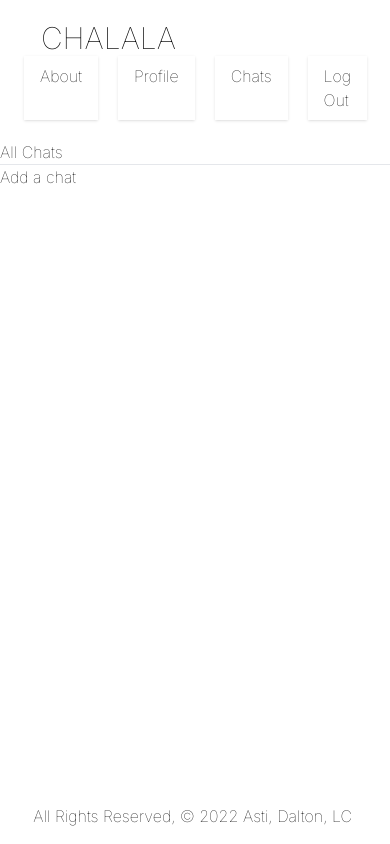
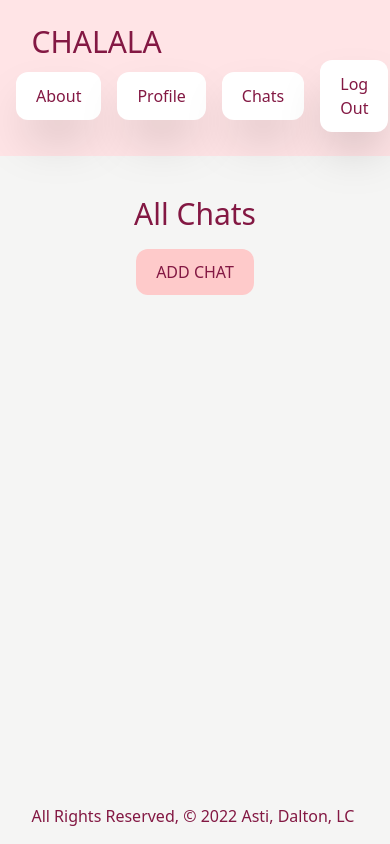
Before and after one commit to AnastasiiaAsti/chalala, a Django app: page /chats/ in a window 390 px wide. Run offline with Django 4.2, Linux system fonts and the light colour scheme; the visitor is signed in with stand-in values (Sample User, id 1); data that the repository does not hold is empty; some libraries are stand-ins or nearby versions.

Commit message:
adds style to pages

```diff
--- a/main_app/static/css/style.css
+++ /dev/null
@@ -1,6 +0,0 @@
-body {
-    font-family: 'Inter', sans-serif;}
-
-.brown {
-    color: #783636;
-}
--- a/main_app/templates/about.html
+++ b/main_app/templates/about.html
@@ -1,6 +1,6 @@
 {% extends 'base.html' %} {% block content %}
 
-<h1>User's Profile</h1>
+<h1 class="text-3xl lg:text-6xl text-pink-900">About</h1>
 <hr />
 
 {% endblock %}
--- a/main_app/templates/base.html
+++ b/main_app/templates/base.html
@@ -9,40 +9,40 @@
     <link rel="preconnect" href="https://fonts.gstatic.com" crossorigin>
     <link href="https://fonts.googleapis.com/css2?family=Inter:wght@100;600&display=swap" rel="stylesheet">
     <link rel="stylesheet" type="text/css" href="{% static 'css/style.css' %}">
+    <script src="https://cdn.tailwindcss.com?plugins=forms,typography,aspect-ratio,line-clamp"></script>
     <script src="https://cdn.tailwindcss.com"></script>
-    <script src="https://cdn.tailwindcss.com?plugins=forms,typography,aspect-ratio,line-clamp"></script>
     <title>Chalala</title>
-    <!--Import Google Icon Font-->
-    <!--Import materialize.css-->
 </head>
-<body class="flex flex-col h-screen">
-        <nav class="px-2 sm:px-4 py-2.5 dark:bg-red-100">
-                    <div class="flex flex-wrap justify-between items-center mx-auto max-w-screen-xl px-4 md:px-6 py-2.5">
-                        <a href="{% url 'home'%}" class="text-3xl 783636">&nbsp;&nbsp;CHALALA</a>
+
+<body class="bg-stone-100">
+        <nav class="flex flex-wrap justify-between items-center px-4 py-6 bg-rose-100">
+            <div>
+                <a href="{% url 'home'%}" class="text-3xl text-pink-900">&nbsp;&nbsp;CHALALA</a>
+            </div>
             {% if user.is_authenticated %}
-                        <div class="flex md:order-2 space-x-5">
-                        <a class="bg-white hover:bg-gray-100 py-2 px-4 shadow" href="{% url 'about' %}">About</a>
-                        <a class="bg-white hover:bg-gray-100 py-2 px-4 shadow" href="{% url 'profile' %}">Profile</a>
-                        <a class="bg-white hover:bg-gray-100 py-2 px-4 shadow"href="{% url 'index' %}">Chats</a>
-                        <a class="bg-white hover:bg-gray-100 py-2 px-4 shadow"href="{% url 'logout' %}">Log Out</a>
+            <div class="flex items-center space-x-4">
+                <a class="bg-white rounded-xl hover:bg-red-200 py-3 px-5 shadow-2xl text-pink-900" href="{% url 'about' %}">About</a>
+                <a class="bg-white rounded-xl hover:bg-red-200 py-3 px-5 shadow-2xl text-pink-900" href="{% url 'profile' %}">Profile</a>
+                <a class="bg-white rounded-xl hover:bg-red-200 py-3 px-5 shadow-2xl text-pink-900"href="{% url 'index' %}">Chats</a>
+                <a class="bg-white rounded-xl hover:bg-red-200 py-3 px-5 shadow-2xl text-pink-900"href="{% url 'logout' %}">Log Out</a>
                 {% else %}
-                        <a class="bg-red-200 hover:bg-gray-100 py-2 px-4 shadow" href="{% url 'signup' %}">Sign Up</a>
-                        <a class="bg-white hover:bg-gray-100 py-2 px-4 shadow" href="{% url 'login' %}">Log In</a>
+                <a class="bg-red-200 rounded-xl hover:bg-red-300 py-3 px-5 shadow-2xl text-pink-900" href="{% url 'signup' %}">Sign Up</a>
+                <a class="bg-white rounded-xl hover:bg-stone-300 py-3 px-5 shadow-2xl text-pink-900" href="{% url 'login' %}">Log In</a>
                 {% endif %}
             </div>
-                    </div>
         </nav>
-    <main class="container">
+
+        <div class="p-10 lg:p-20 text-center text-pink-900">
         {% block content %}
         {% endblock %}
-    </main>
+<div>
     <footer class="text-center
     fixed
     inset-x-0
     bottom-0
     p-4
     dark:bg-red-100">
-        <div class="">All Rights Reserved, &copy; 2022 Asti, Dalton, LC&nbsp;</div>
+        <div class="text-pink-900">All Rights Reserved, &copy; 2022 Asti, Dalton, LC&nbsp;</div>
     </footer>
 </body>
 </html>
--- a/main_app/templates/chats/detail.html
+++ b/main_app/templates/chats/detail.html
@@ -11,7 +11,6 @@
 
 <div>
   <div>
-
     <table class="">
       <thead>
         <tr>
@@ -34,7 +33,7 @@
 
       <input
         type="submit"
-        class="btn waves-effect waves-light btn-large brown lighten-2 right"
+        class="px-5 py-3 block shadow rounded-xl bg-red-200 hover:bg-red-300"
         value="Send"
       />
     </form>
--- a/main_app/templates/chats/index.html
+++ b/main_app/templates/chats/index.html
@@ -1,18 +1,36 @@
 {% extends 'base.html' %} {% block content %}
 
-<h1>All Chats</h1>
-<hr />
+<h1 class="mb-7 text-3xl lg:text-6xl text-pink-900">All Chats</h1>
+<div class="mb-7">
+  <a
+    class="px-5 py-3 rounded-xl bg-red-200 hover:bg-red-300"
+    href="{% url 'chats_create' %}"
+    >ADD CHAT</a
+  >
+</div>
 
-<a href="{% url 'chats_create' %}">Add a chat</a>
-
-{% for chat in chats %}
-<div>
-  <div>
-    <div class="card">
-      <a href="{% url 'chats_detail' chat.id%}">{{chat.name}}</a>
-      <a href="{% url 'chats_delete' chat.id %}">delete </a>
-      <a href="{% url 'chats_update' chat.id %}">update </a>
+<div class="w-full flex flex-wrap items-center">
+  {% for chat in chats %}
+  <div class="w-full lg:w-1/4 px-3 py-3">
+    <div class="p-4 bg-stone-200 shadow-2xl rounded-xl text-center">
+      <a
+        href="{% url 'chats_detail' chat.id%}"
+        class="mb-5 text-2xl hover:text-red-300"
+        >{{chat.name}}</a
+      >
+      <br />
+      <a
+        href="{% url 'chats_delete' chat.id %}"
+        class="m-5 px-6 py-4 block shadow-2xl rounded-xl text-white bg-stone-400 hover:bg-red-300"
+        >delete
+      </a>
+      <a
+        href="{% url 'chats_update' chat.id %}"
+        class="m-5 px-6 py-4 block shadow-2xl rounded-xl text-white bg-stone-400 hover:bg-red-300"
+        >update
+      </a>
     </div>
   </div>
+
+  {% endfor %} {% endblock %}
 </div>
-{% endfor %} {% endblock %}
--- a/main_app/templates/home.html
+++ b/main_app/templates/home.html
@@ -1,7 +1,7 @@
 {% extends 'base.html' %} {% block content %}
 
-<div class="flex h-screen justify-center items-center text-5xl">
-  <h1 class="brown">Welcome to Chalala App!</h1>
-</div>
+<h1 class="mt-10 text-3xl lg:text-6xl text-pink-900 animate-pulse">
+  Welcome to Chalala App!
+</h1>
 
 {% endblock %}
--- a/main_app/urls.py
+++ b/main_app/urls.py
@@ -11,6 +11,7 @@ urlpatterns = [
     path('chats/create/', views.ChatCreate.as_view(), name='chats_create'),
     path('chats/<int:chat_id>/', views.chats_detail, name="chats_detail"),
     path('chats/<int:pk>/update/', views.ChatUpdate.as_view(), name="chats_update"),
-    path('chats/<int:chat_id>/add_message/', views.add_message, name='add_message')
+    path('chats/<int:chat_id>/add_message/',
+         views.add_message, name='add_message')
 
 ]
--- a/main_app/views.py
+++ b/main_app/views.py
@@ -6,7 +6,10 @@ from .forms import MessageForm
 from django.contrib.auth.forms import UserCreationForm
 from django.contrib.auth.decorators import login_required
 from django.contrib.auth.mixins import LoginRequiredMixin
-from .models import Profile, Chat, Message
+import uuid
+import boto3
+import os
+from .models import Profile, Chat
 
 # Create your views here.
 
@@ -41,31 +44,40 @@ def signup(request):
     return render(request, 'registration/signup.html', context)
 
 
+@login_required
 def chats_index(request):
     chats = Chat.objects.all()
     return render(request, 'chats/index.html', {'chats': chats})
 
 
-def add_message(request, chat_id):
-    form = MessageForm(request.POST)
-
-    if form.is_valid():
-        new_message = form.save(commit= False)
-        new_message.user = request.user
-        new_message.chat_id = chat_id
-        new_message.save()
-
-    return redirect('chats_detail', chat_id = chat_id)
-
+@login_required
 def chats_detail(request, chat_id):
     chat = Chat.objects.get(id=chat_id)
     message_form = MessageForm()
     return render(request, 'chats/detail.html', {
         'chat': chat,
         'message_form': message_form,
+    })
 
 
-    })
+@login_required
+def add_message(request, chat_id):
+    form = MessageForm(request.POST)
+
+    if form.is_valid():
+        new_message = form.save(commit=False)
+        new_message.user = request.user
+        new_message.chat_id = chat_id
+        new_message.save()
+
+    return redirect('chats_detail', chat_id=chat_id)
+
+
+class ChatCreate(LoginRequiredMixin, CreateView):
+    model = Chat
+    fields = '__all__'
+    success_url = '/chats/'
+
 
 class ChatDelete(LoginRequiredMixin, DeleteView):
     model = Chat
@@ -75,11 +87,7 @@ class ChatDelete(LoginRequiredMixin, DeleteView):
 class ChatUpdate(LoginRequiredMixin, UpdateView):
     model = Chat
     fields = '__all__'
-
-
-class ChatCreate(LoginRequiredMixin, CreateView):
-    model = Chat
-    fields = '__all__'
+    success_url = '/chats/'
 
     def form_valid(self, form):
         form.instance.user = self.request.user
```
Also changed, not shown: chalala/settings.py (+7 -0 lines), main_app/templates/main_app/chat_confirm_delete.html (+5 -3 lines), main_app/templates/main_app/chat_form.html (+16 -6 lines), main_app/templates/profile.html (+10 -6 lines), main_app/templates/registration/login.html (+7 -6 lines), main_app/templates/registration/signup.html (+14 -11 lines). Lines whose indentation alone changed are shown as unchanged.
